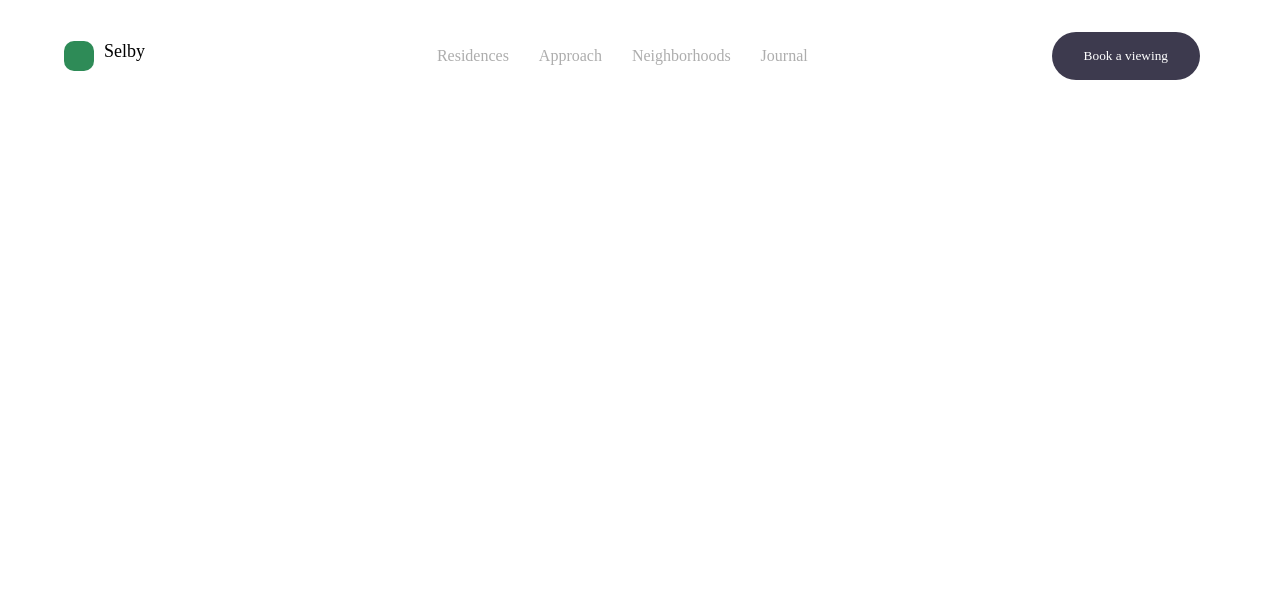
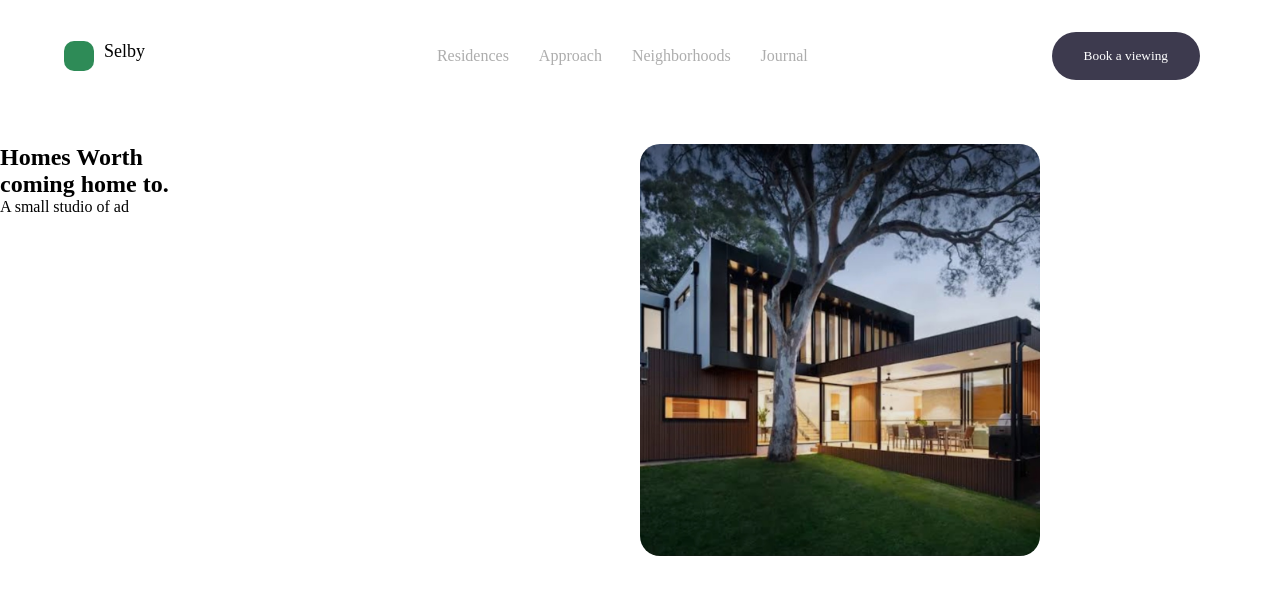
Before and after one commit to alidev000/Selby-web.site, a plain HTML site: page index.html in a window 1280 px wide. Drawn offline with Linux system fonts and the light colour scheme; a web font is replaced by a local one.

Commit message:
start hero

```diff
--- a/Css/App.css
+++ b/Css/App.css
@@ -1,5 +1,6 @@
 @import url("./header.css");
 @import url("./fonts.css");
+@import url("./hero.css");
 
 * {
     padding: 0;
--- /dev/null
+++ b/Css/hero.css
@@ -0,0 +1,10 @@
+.hero-content {
+    display: grid;
+    grid-template-columns: repeat(2, 1fr);
+    margin-top: 4rem;
+}
+
+.content-right img {
+    width: 400px;
+    border-radius: 20px;
+}
--- a/index.html
+++ b/index.html
@@ -37,6 +37,28 @@
 
     </header>
 
+    <!-- hero -->
+    <section>
+
+        <div class="hero">
+
+            <Div class="hero-content">
+
+
+                <div class="content-left">
+                    <h1 class="content-left-title">Homes Worth <br> coming home to.</h1>
+                    <p class="content-left-description">A small studio of ad</p>
+                </div>
+
+                <div class="content-right">
+                    <img src="./image/Screenshot_20261013_155428_Google.jpg" alt="">
+                </div>
+
+            </Div>
+
+        </div>
+
+    </section>
 </body>
 
 </html>
```
Also changed, not shown: image/Screenshot_20261013_155428_Google.jpg (added).
